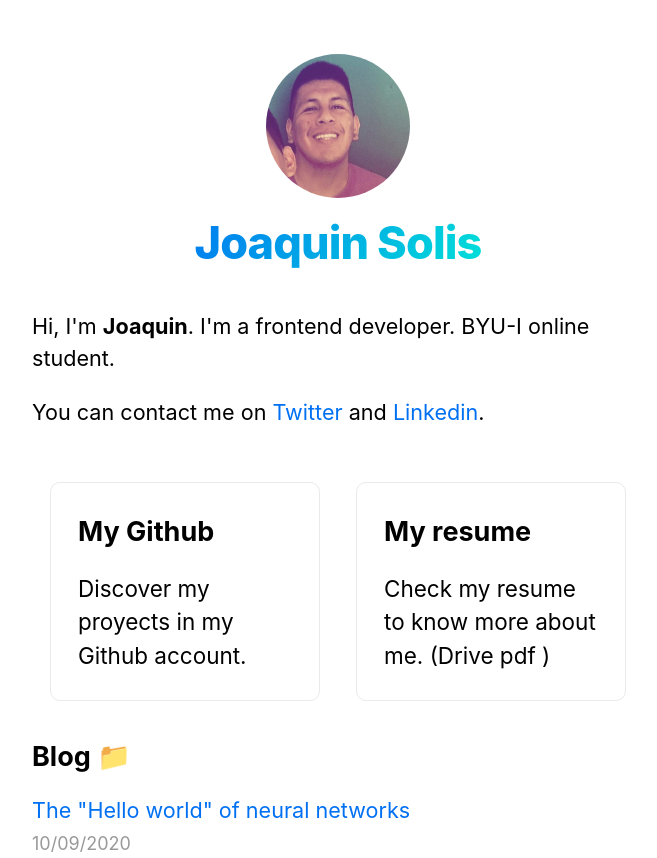
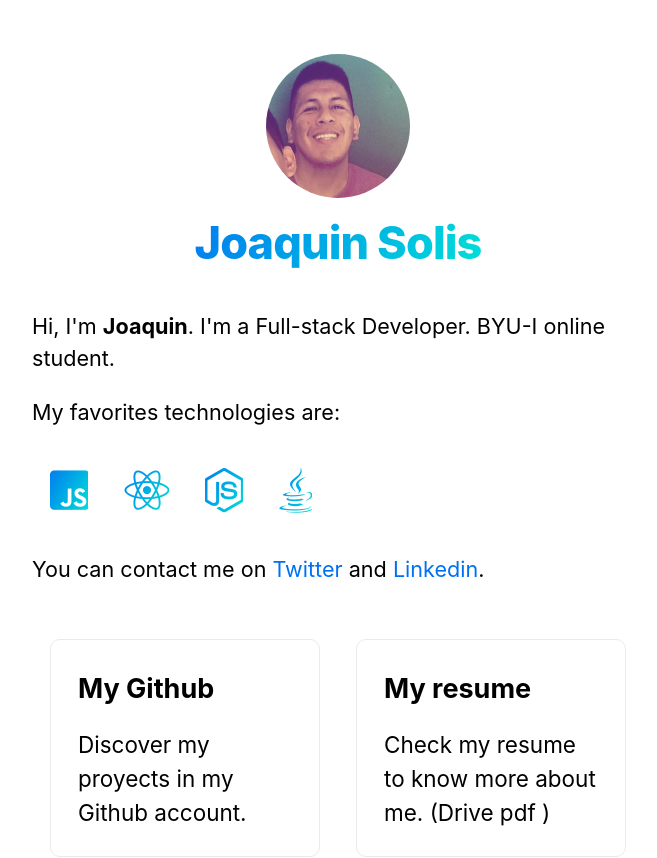
Before and after one commit to solisjoaquin/nextjs-blog, a Next.js app: page / in a window 1280 px wide. Shown: the top 858 px of the page, without its empty margins (302-959 px from the left). Built offline with nearby package versions, Linux system fonts and the light colour scheme.

Commit message:
icons in the main page

```diff
--- a/components/layout.js
+++ b/components/layout.js
@@ -11,6 +11,7 @@ export default function Layout({ children, home }) {
     <div className={styles.container}>
       <Head>
         <link rel="icon" href="/favicon.ico" />
+        <link rel="stylesheet" href="https://cdnjs.cloudflare.com/ajax/libs/font-awesome/5.15.1/css/all.min.css" />
         <meta
           name="description"
           content="Learn how to build a personal website using Next.js"
--- a/pages/index.js
+++ b/pages/index.js
@@ -16,8 +16,15 @@ export default function Home({ allPostsData }) {
 
 
         <p>Hi, I'm <strong>Joaquin</strong>.
-        I'm a frontend developer. BYU-I online student.
+        I'm a Full-stack Developer. BYU-I online student.
         </p>
+        <p>My favorites technologies are:</p>
+        <div className="flex">
+          <i class="fab fa-js-square"></i>
+          <i class="fab fa-react"></i>
+          <i class="fab fa-node-js"></i>
+          <i class="fab fa-java"></i>
+        </div>
 
 
         <p>
--- a/styles/global.css
+++ b/styles/global.css
@@ -88,3 +88,18 @@ pre {
     flex-direction: column;
   }
 }
+
+i {
+  font-size: 2.5rem;
+  line-height: 1.2;
+  font-weight: 800;
+  letter-spacing: -0.05rem;
+  margin: 1rem;
+  /*color del title en archivo index*/
+background: -webkit-linear-gradient(150deg,rgb(0, 223, 216), rgb(0, 124, 240));
+/* background: -webkit-linear-gradient(150deg,rgb(255, 0, 128), rgb(121, 40, 202)); */
+
+
+-webkit-background-clip: text;
+-webkit-text-fill-color: transparent;
+}
```
Also changed, not shown: styles/utils.module.css (line endings or trailing spaces). Lines whose indentation alone changed are shown as unchanged.
